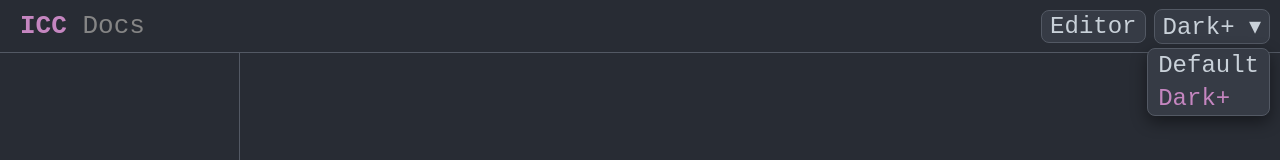
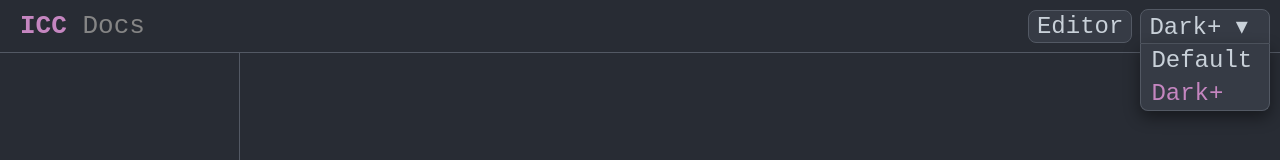
Before and after one commit to Emmennater/IC10-Compiler, a website built with Vite: page docs.html in a window 1280 px wide. Both pictures are taken after a click on the button "Change the color theme". Shown: the top 160 px of the page. Built offline with nearby package versions, Linux system fonts and the light colour scheme; what @markdoc/markdoc would draw is missing.

Commit message:
Updated dropdowns

```diff
--- a/docs.html
+++ b/docs.html
@@ -15,9 +15,9 @@
       <span class="title">ICC <span>Docs</span></span>
       <span class="script-controls">
         <a class="group-item" href="index.html" title="Open the editor">Editor</a>
-        <span class="dropdown">
+        <span class="dropdown" hidden>
           <button id="theme-toggle" title="Change the color theme"></button>
-          <ul id="theme-list" class="dropdown-list" hidden></ul>
+          <ul id="theme-list" class="dropdown-list"></ul>
         </span>
       </span>
     </h1>
--- a/docs.js
+++ b/docs.js
@@ -272,6 +272,14 @@ function initCopyButtons() {
 function initThemeToggle() {
   const themeToggle = document.querySelector("#theme-toggle");
   const themeList = document.querySelector("#theme-list");
+  const themeGroup = themeToggle.closest(".dropdown");
+
+  // #theme-list is styled to exactly match #theme-toggle's width. Both use
+  // the same monospace font, so sizing the toggle (in `ch`) to the longest
+  // theme name + " ▾" guarantees every entry fits without truncating, no
+  // matter which theme is currently selected.
+  const widestName = Math.max(...themeNames.map(name => name.length));
+  themeToggle.style.minWidth = `${widestName + 2}ch`;
 
   const showTheme = () => { themeToggle.textContent = `${themeName()} ▾`; };
 
@@ -286,7 +294,7 @@ function initThemeToggle() {
         showTheme();
       }));
     }
-  });
+  }, themeGroup);
 
   showTheme();
 }
--- a/dropdown.js
+++ b/dropdown.js
@@ -13,17 +13,22 @@ function closeAll(except) {
 /**
  * Wire `toggle` (a button) to `list` (a `ul.dropdown-list`). `fill` rebuilds
  * the list's items and runs on every open, so a menu never shows a stale set.
+ *
+ * `hiddenHost` is the element that carries the open/closed `hidden` state -
+ * normally `list` itself, but a caller whose CSS needs to key off open/closed
+ * (e.g. rounding a container's corners only while its dropdown is shut) can
+ * pass an ancestor instead.
  */
-export function setupDropdown(toggle, list, fill) {
+export function setupDropdown(toggle, list, fill, hiddenHost = list) {
   const dropdown = {
     list,
     open() {
       closeAll(dropdown);
       fill();
-      list.hidden = false;
+      hiddenHost.hidden = false;
     },
     close() {
-      list.hidden = true;
+      hiddenHost.hidden = true;
     },
   };
 
@@ -31,7 +36,7 @@ export function setupDropdown(toggle, list, fill) {
     // Without this the document listener below sees the same click and closes
     // the menu we are about to open.
     event.stopPropagation();
-    if (list.hidden) dropdown.open();
+    if (hiddenHost.hidden) dropdown.open();
     else dropdown.close();
   });
 
--- a/save-load.js
+++ b/save-load.js
@@ -8,6 +8,7 @@ const DEFAULT_NAME = "new-script";
 const nameInput = document.querySelector("#script-name");
 const listToggle = document.querySelector("#script-list-toggle");
 const listBox = document.querySelector("#script-list");
+const scriptNameGroup = document.querySelector(".script-name-group");
 const savedIcon = document.querySelector("#saved-icon");
 
 // `currentScript` is the name in the box; `savedName` is the key the buffer is
@@ -74,7 +75,7 @@ function refreshScriptList() {
   }
 }
 
-const scriptMenu = setupDropdown(listToggle, listBox, refreshScriptList);
+const scriptMenu = setupDropdown(listToggle, listBox, refreshScriptList, scriptNameGroup);
 
 function loadScript(name) {
   const scripts = readScripts();
--- a/styles/main.css
+++ b/styles/main.css
@@ -112,6 +112,7 @@ h1 {
 
 .script-controls button {
   flex-shrink: 0;
+  text-align: left;
 }
 
 .script-controls button:hover {
@@ -169,12 +170,29 @@ h1 {
   border-radius: 0 8px 8px 0;
 }
 
+/* While the script list is open, square off the bottom corners so the group
+   flows straight into the dropdown below it; .script-name-group carries the
+   open/closed `hidden` state instead of #script-list so this can key off it. */
+.script-name-group:not([hidden]) #script-name {
+  border-radius: 8px 0 0 0;
+}
+
+.script-name-group:not([hidden]) #script-delete {
+  border-radius: 0 8px 0 0;
+}
+
+/* Every opener (.script-name-group, the theme dropdown's span) carries its
+   own open/closed `hidden` state, so its .dropdown-list hides the same way. */
+.dropdown[hidden] > .dropdown-list {
+  display: none;
+}
+
 /* Saved-script and theme dropdowns */
 .dropdown-list {
   position: absolute;
-  top: calc(100% + 4px);
+  top: 100%;
   left: 0;
-  min-width: 100%;
+  min-width: calc(100% - 2px);
   max-height: 50vh;
   overflow-y: auto;
   margin: 0;
@@ -182,16 +200,13 @@ h1 {
   list-style: none;
   background: var(--theme-background-element);
   border: 1px solid var(--theme-border);
-  border-radius: 8px;
+  border-top: none;
+  border-radius: 0px 0px 8px 8px;
   box-shadow: 0 6px 16px rgba(0, 0, 0, 0.45);
   font-family: monospace;
   font-size: 24px;
   color: var(--theme-text-element);
   z-index: 10;
-}
-
-.dropdown-list[hidden] {
-  display: none;
 }
 
 .dropdown-list li {
@@ -218,10 +233,21 @@ h1 {
   background: none;
 }
 
-/* The theme menu sits near the right edge, so it hangs off its right side */
+/* The theme menu sits near the right edge, so it hangs off its right side.
+   `width` (not just the shared min-width, which only floors it) pins it to
+   the toggle button's exact width - safe because the toggle's own min-width
+   is set in JS to fit the longest theme name, so nothing here truncates. */
 #theme-list {
   left: auto;
   right: 0;
+  width: calc(100% - 2px);
+}
+
+/* #theme-toggle is a lone button (not a connected group like
+   .script-name-group), so it is fully rounded by default; square its bottom
+   only while its own dropdown span is open, so it flows into the list. */
+.dropdown:not([hidden]) > #theme-toggle {
+  border-radius: 8px 8px 0 0;
 }
 
 /* The Run button is the one that does something to the world */
```
Also changed, not shown: codemirror.js (+9 -1 lines), index.html (+4 -4 lines).
